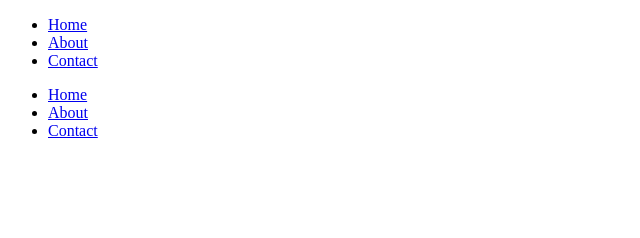
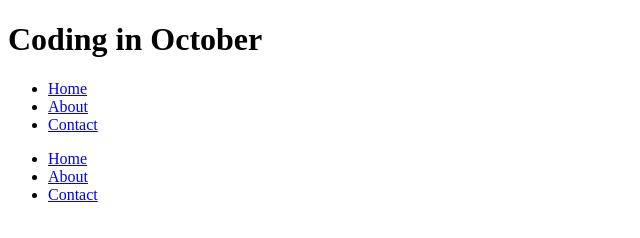
Before and after one commit to kimpea/kim-october, a plain HTML site: page index.html in a window 1280 px wide. Shown: the whole page, without its empty margins (0-640 px from the left). Drawn offline with Linux system fonts and the light colour scheme.

Commit message:
Moved nav element

```diff
--- a/index.html
+++ b/index.html
@@ -12,6 +12,8 @@
 </head>
 <body>
     <header>
+        <h1>Coding in October</h1>
+    </header>
     <nav>
         <ul>
             <li><a href="#">Home</a></li>
@@ -19,7 +21,6 @@
             <li><a href="#">Contact</a></li>
         </ul>
     </nav>
-    </header>
     <section>
 
     </section>
```
Lines whose indentation alone changed are shown as unchanged.
